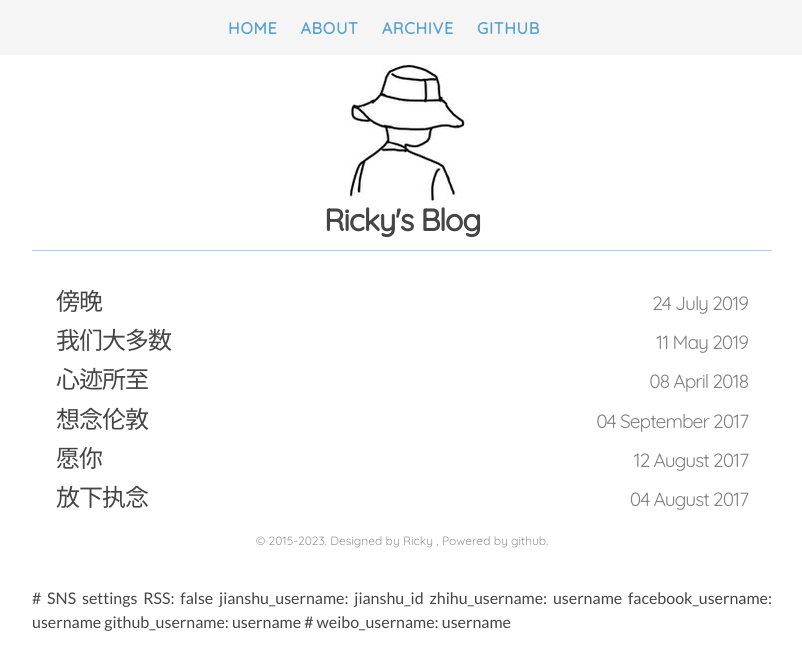
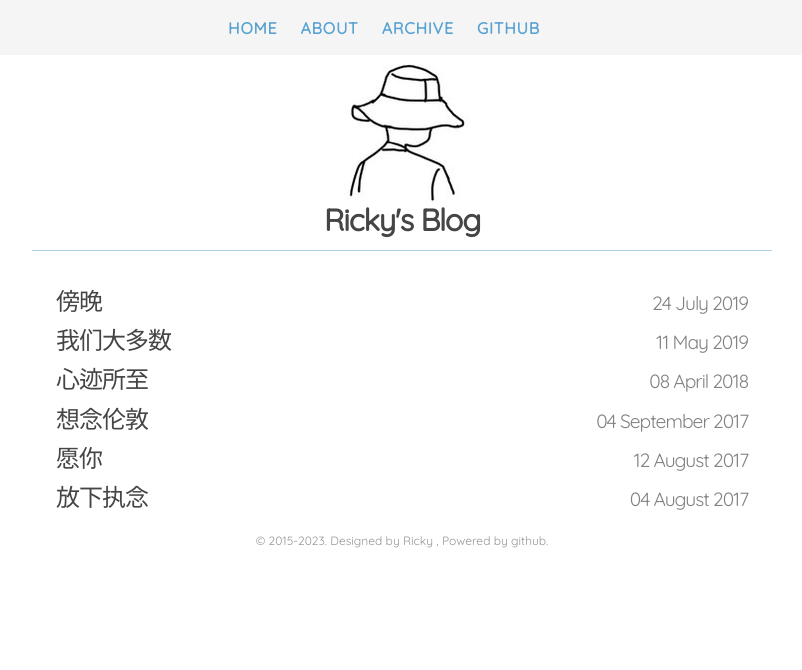
Before and after one commit to Rickylamn/Rickylamn.github.io, a Jekyll site: the page built from index.html, in a window 1280 px wide. Shown: the top 670 px of the page, without its empty margins (238-1040 px from the left). Built offline with Jekyll 4.4.1, drawn with Linux system fonts in a browser that asks for light colours; nearby versions of some CDN libraries.

Commit message:
Update index.html

```diff
--- a/index.html
+++ b/index.html
@@ -22,11 +22,3 @@ layout: main
     <div class="footer center">
            © 2015-2023.  Designed by Ricky , Powered by github.
     </div>
-
-    # SNS settings
-RSS: false
-jianshu_username: 	jianshu_id
-zhihu_username:     username
-facebook_username:  username
-github_username:    username
-# weibo_username:   username
```
